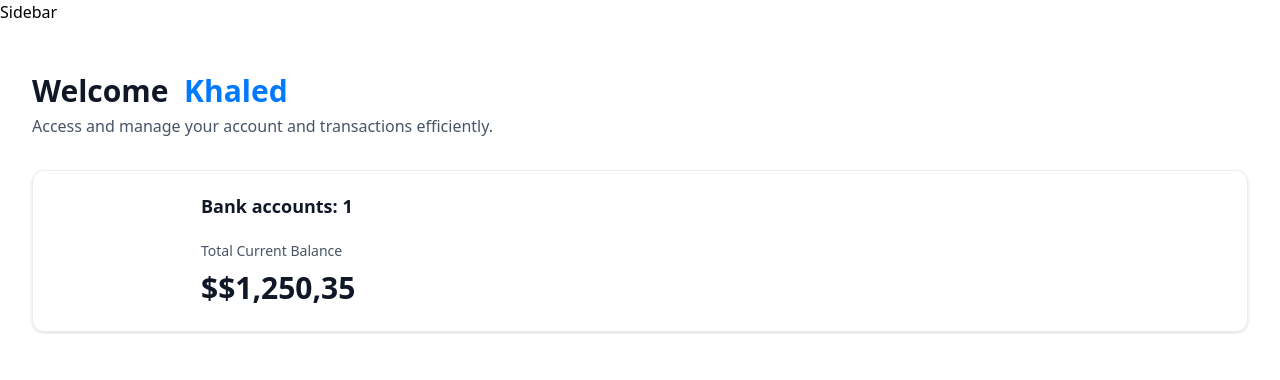
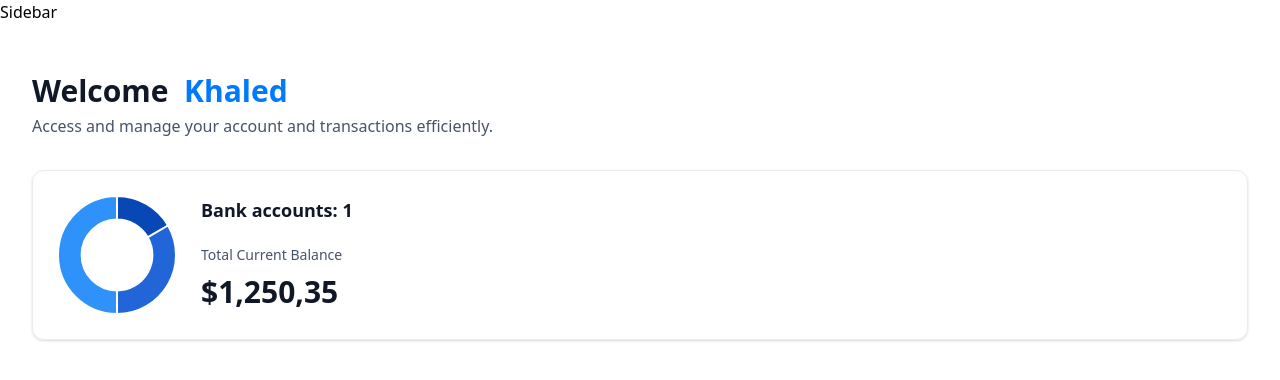
Before and after one commit to khaled9912/banking_app, a Next.js app: page / in a window 1280 px wide. Shown: the top 380 px of the page. Built offline with nearby package versions, Linux system fonts and the light colour scheme.

Commit message:
finalize the chart of banks in the home page

```diff
--- a/components/AnimatedCounter.tsx
+++ b/components/AnimatedCounter.tsx
@@ -3,7 +3,7 @@
 const AnimatedCounter = ({ amount } : { amount: number}) => {
   return (
     <div className="w-full">
-        $<CountUp
+        <CountUp
             decimals= {2}
             decimal=","
             prefix="$"
--- /dev/null
+++ b/components/DoughnutChart.tsx
@@ -0,0 +1,34 @@
+"use client"
+
+import { Chart as ChartJS, ArcElement, Tooltip, Legend } from "chart.js";
+import { Doughnut } from "react-chartjs-2";
+
+ChartJS.register(ArcElement, Tooltip, Legend);
+
+const DoughnutChart = ({ accounts } : DoughnutChartProps) => {
+    const data = {
+        datasets: [
+            {
+                label: "Banks",
+                data: [1250, 2500, 3750],
+                backgroundColor: ["#0747b6", "#2265d8", "#2f91fa"]
+            }
+        ],
+        labels: ["Bank1", "Bank 2"]
+    }
+  return (
+    <Doughnut
+     data = {data}
+     options={{
+        cutout: "60%",
+        plugins: {
+            legend: {
+                display: false
+            }
+        }
+     }}
+     />
+  )
+}
+
+export default DoughnutChart
--- a/components/TotalBalanceBox.tsx
+++ b/components/TotalBalanceBox.tsx
@@ -1,12 +1,14 @@
 import { formatAmount } from "@/lib/utils";
 import React from 'react'
 import AnimatedCounter from "./AnimatedCounter";
+import DoughnutChart from "./DoughnutChart";
+import CountUp from "react-countup/build/CountUp";
 
 const TotalBalanceBox = ({accounts = [], totalBanks, totalCurrentBalance } : TotlaBalanceBoxProps) => {
   return (
     <section className="total-balance">
         <div className="total-balance-chart">
-            {/* DoughnutChart */}
+            <DoughnutChart accounts={accounts} />
         </div>
         <div className="flex flex-col gap-6">
             <h2 className="header-2">
@@ -16,9 +18,9 @@
                 <p className="total-balance-label">
                     Total Current Balance
                 </p>
-                <p className="total-balance-amount flex-center gap-2">
+                <div className="total-balance-amount flex-center gap-2">
                     <AnimatedCounter amount = {totalCurrentBalance}  />
-                </p>
+                </div>
             </div>
         </div>
 
--- a/package.json
+++ b/package.json
@@ -10,12 +10,14 @@
   },
   "dependencies": {
     "@radix-ui/react-slot": "^1.1.0",
+    "chart.js": "^4.4.3",
     "class-variance-authority": "^0.7.0",
     "clsx": "^2.1.1",
     "lucide-react": "^0.411.0",
     "next": "14.2.5",
     "query-string": "^9.1.0",
     "react": "^18",
+    "react-chartjs-2": "^5.2.0",
     "react-countup": "^6.5.3",
     "react-dom": "^18",
     "tailwind-merge": "^2.4.0",
```
Also changed, not shown: 1 other file (tests, documents, lock files or other folders).
